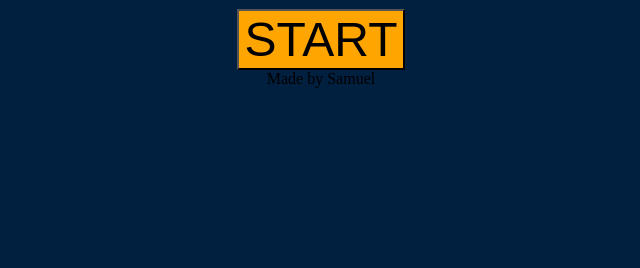
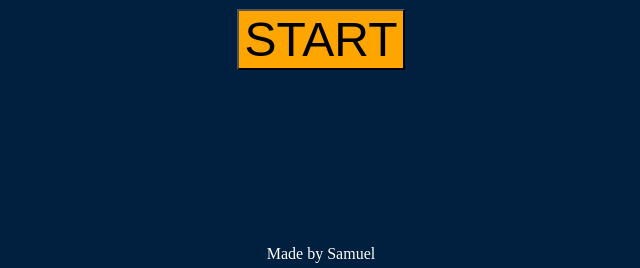
Before and after one commit to Samuel-Raja/simon-game, a plain HTML site: page index.html in a window 1280 px wide. Shown: the part 1223-1491 px from the top of the page, without its empty margins (319-959 px from the left). Before the commit the page ends 1319 px from the top, so only its background shows below. Drawn offline with nearby package versions, Linux system fonts and the light colour scheme.

Commit message:
added .footer

```diff
--- a/styles.css
+++ b/styles.css
@@ -78,3 +78,12 @@ a{
   background-color: #a8a832;
   color: #a83244;
 }
+
+
+footer{
+
+  margin-top: 25px;
+  color: white;
+  margin-top: 50px;
+  padding-top: 125px;
+}
```
